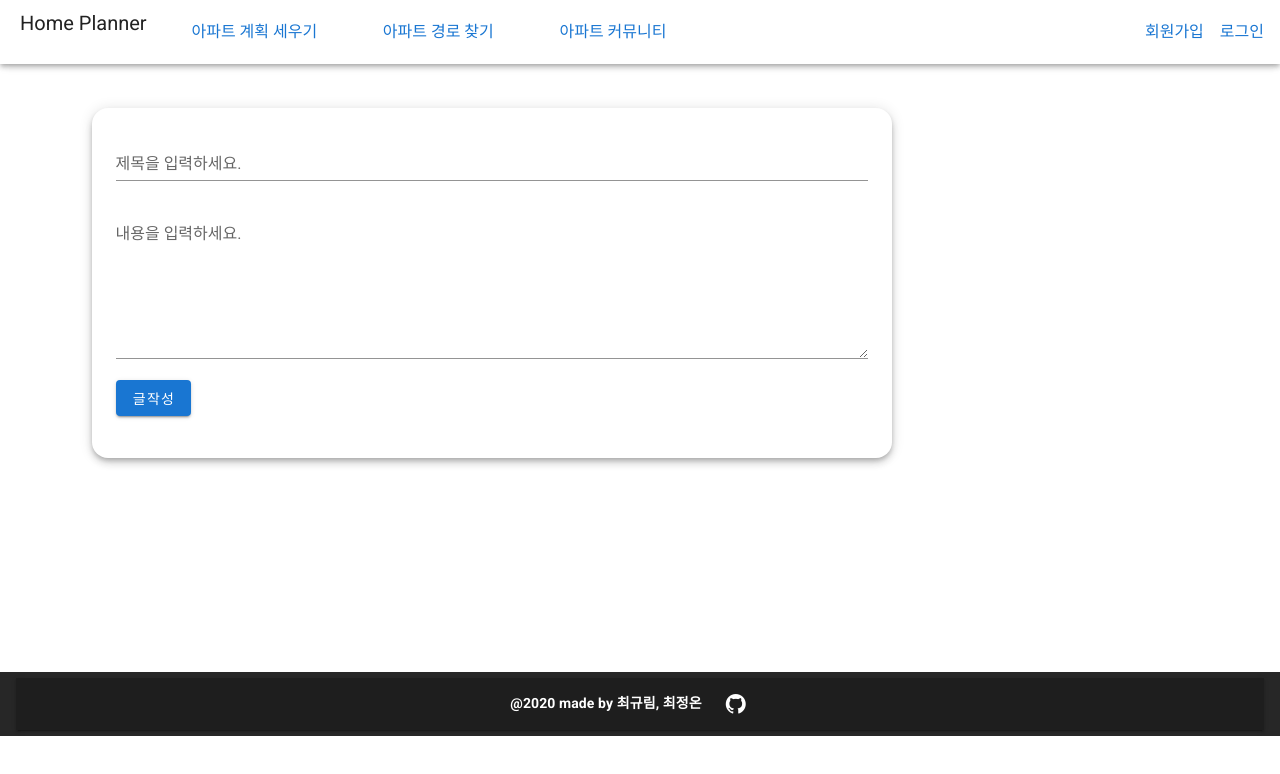
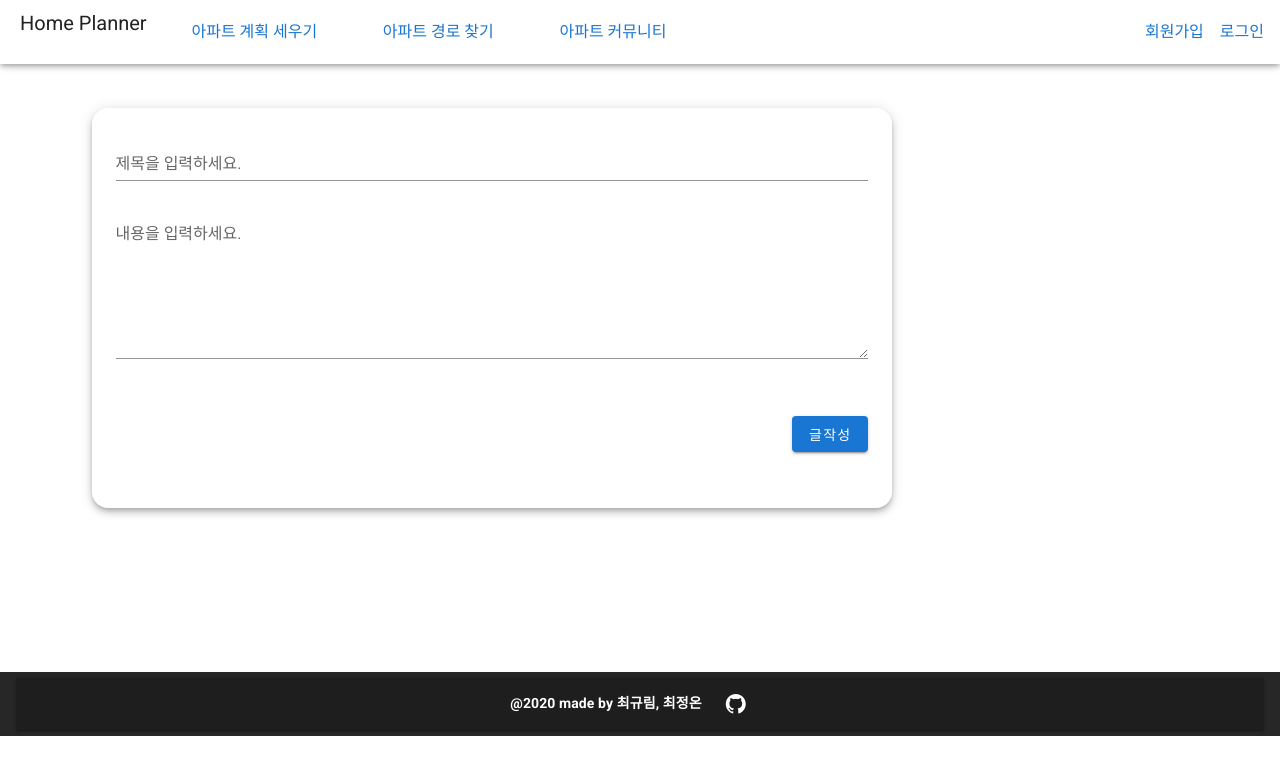
Before and after one commit to ssafyHomePlanner/HomePlanner, a Vue app in the folder homepjt/: page /board/write in a window 1280 px wide. Shown: the top 774 px of the page. Built offline with nearby package versions, Linux system fonts and the light colour scheme.

Commit message:
[UPDATE] 디자인 수정

```diff
--- a/homepjt/src/components/board/item/BoardInputItem.vue
+++ b/homepjt/src/components/board/item/BoardInputItem.vue
@@ -3,7 +3,7 @@
     rounded="xl"
     color="white"
     elevation="5"
-    height="350"
+    height="400"
     width="800"
     class="ma-8"
   >
@@ -24,6 +24,11 @@
               required
             ></v-textarea>
           </v-form>
+
+        </v-col>
+      </v-row>
+      <v-row>
+        <v-col style="text-align: right">
           <v-btn @click="registArticle" color="primary" elevation="2"
             >글작성</v-btn
           >
```
